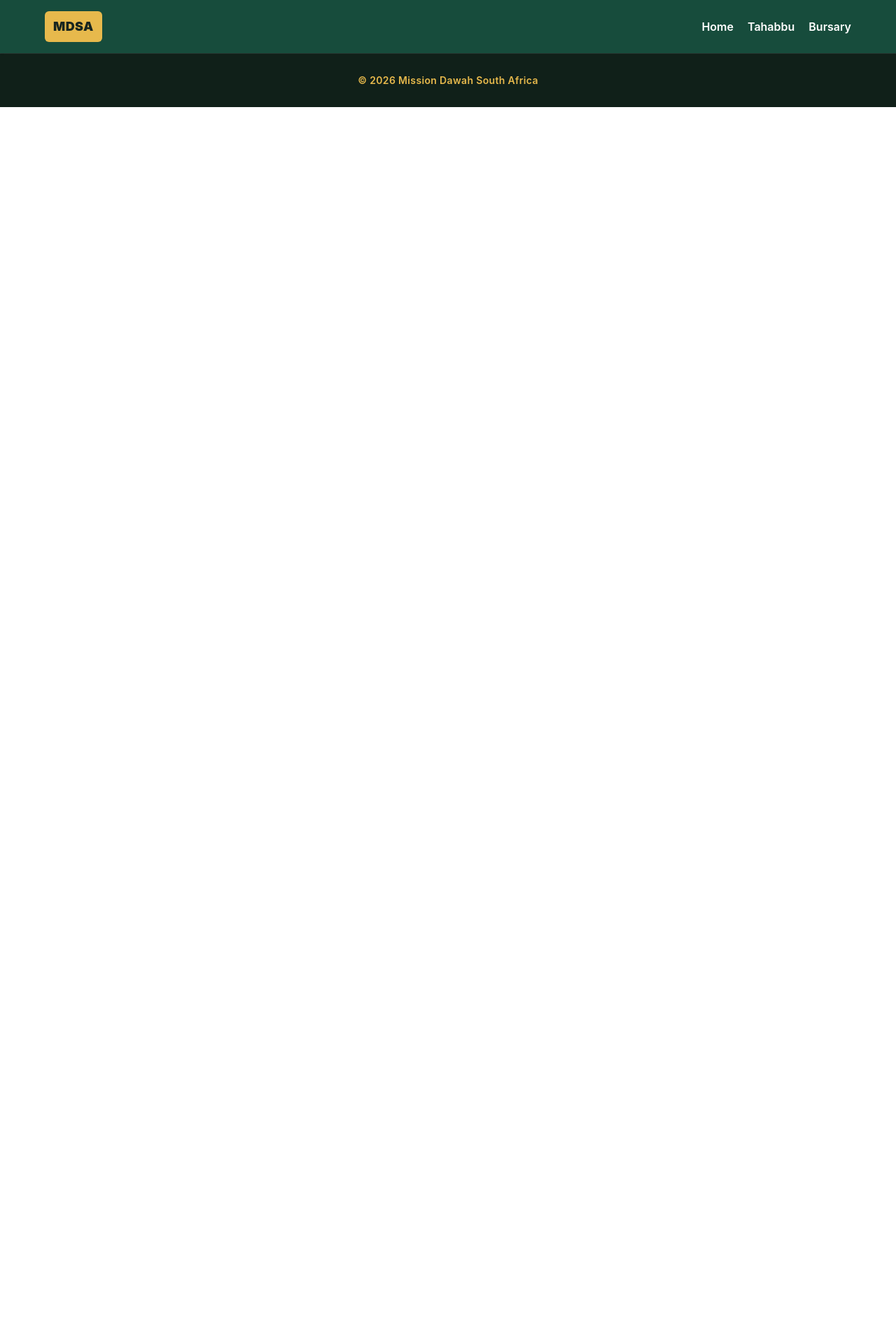
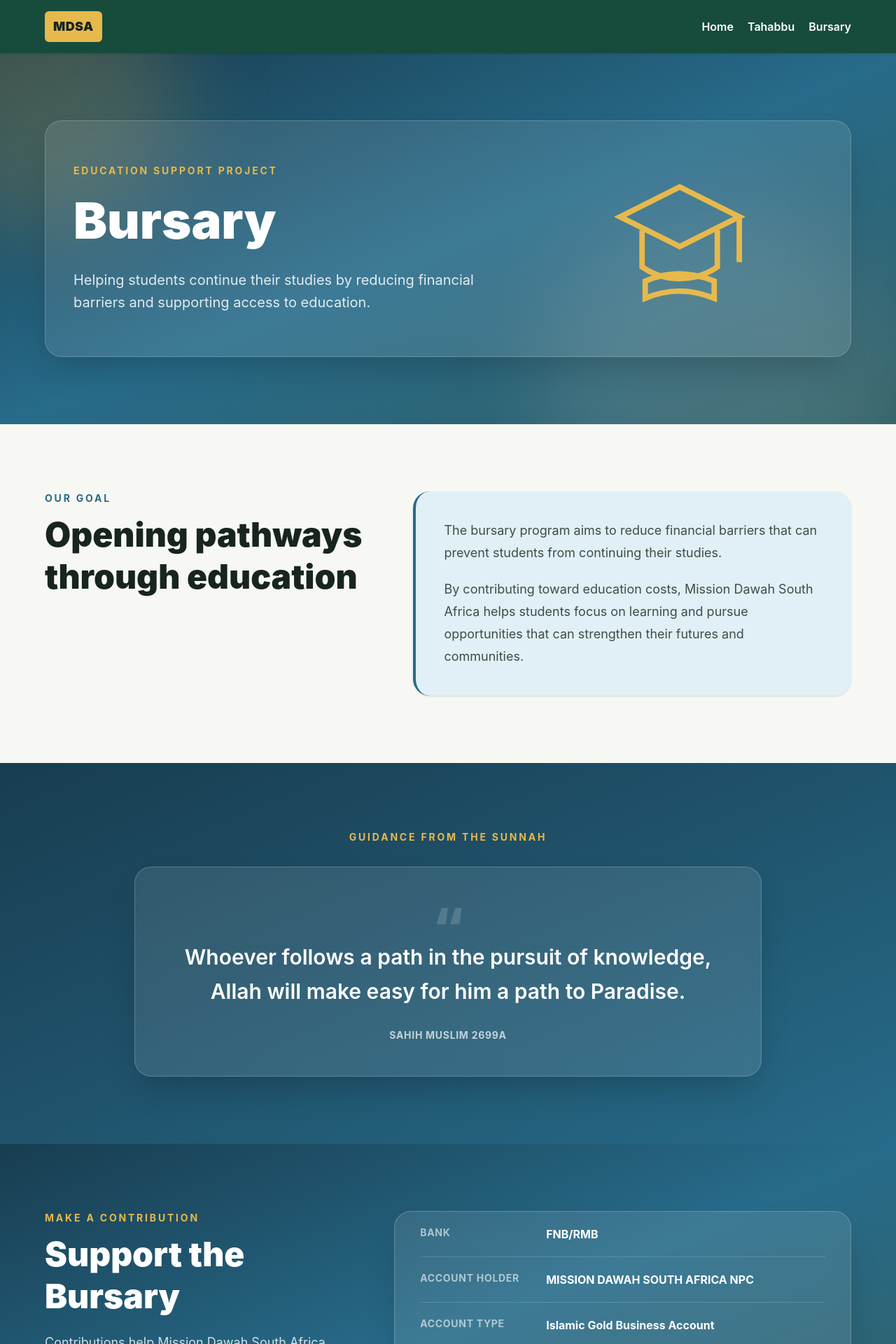
Before and after one commit to Sufyaan88/mission-dawah-sa, a Nuxt app: page /bursary in a window 1280 px wide. Shown: the top 1920 px of the page at 70% size. Before the commit the page ends 800 px from the top, so only its background shows below. Built offline with nearby package versions, Linux system fonts and the light colour scheme.

Commit message:
Wire bursary page

```diff
--- /dev/null
+++ b/app/pages/bursary.vue
@@ -0,0 +1,53 @@
+<script setup lang="ts">
+import HadithSectionComponent from '../components/HadithSectionComponent.vue'
+import ProjectBannerComponent from '../components/ProjectBannerComponent.vue'
+import ProjectDonationComponent from '../components/ProjectDonationComponent.vue'
+import ProjectGoalComponent from '../components/ProjectGoalComponent.vue'
+</script>
+
+<template>
+  <main>
+    <ProjectBannerComponent
+      eyebrow="Education support project"
+      title="Bursary"
+      description="Helping students continue their studies by reducing financial barriers and supporting access to education."
+      theme="blue"
+    >
+      <template #visual>
+        <svg class="h-48 w-48 sm:h-56 sm:w-56" viewBox="0 0 200 200" fill="none" stroke="currentColor" stroke-width="7" aria-hidden="true">
+          <path d="m24 72 76-38 76 38-76 38-76-38Z" />
+          <path d="M52 89v47c29 20 67 20 96 0V89" />
+          <path d="M176 72v58" />
+          <path d="M56 154c28-12 58-12 88 0v22c-30-12-60-12-88 0v-22Z" />
+        </svg>
+      </template>
+    </ProjectBannerComponent>
+
+    <ProjectGoalComponent
+      eyebrow="Our goal"
+      title="Opening pathways through education"
+      :paragraphs="[
+        'The bursary program aims to reduce financial barriers that can prevent students from continuing their studies.',
+        'By contributing toward education costs, Mission Dawah South Africa helps students focus on learning and pursue opportunities that can strengthen their futures and communities.',
+      ]"
+      theme="blue"
+    />
+
+    <HadithSectionComponent
+      text="Whoever follows a path in the pursuit of knowledge, Allah will make easy for him a path to Paradise."
+      source="Sahih Muslim 2699a"
+      theme="blue"
+    />
+
+    <ProjectDonationComponent
+      title="Support the Bursary"
+      description="Contributions help Mission Dawah South Africa support students as they continue their education."
+      bank-name="FNB/RMB"
+      account-holder="MISSION DAWAH SOUTH AFRICA NPC"
+      account-type="Islamic Gold Business Account"
+      account-number="63145999017"
+      branch-code="200409"
+      theme="blue"
+    />
+  </main>
+</template>
```
Also changed, not shown: 1 other file (tests, documents, lock files or other folders).
